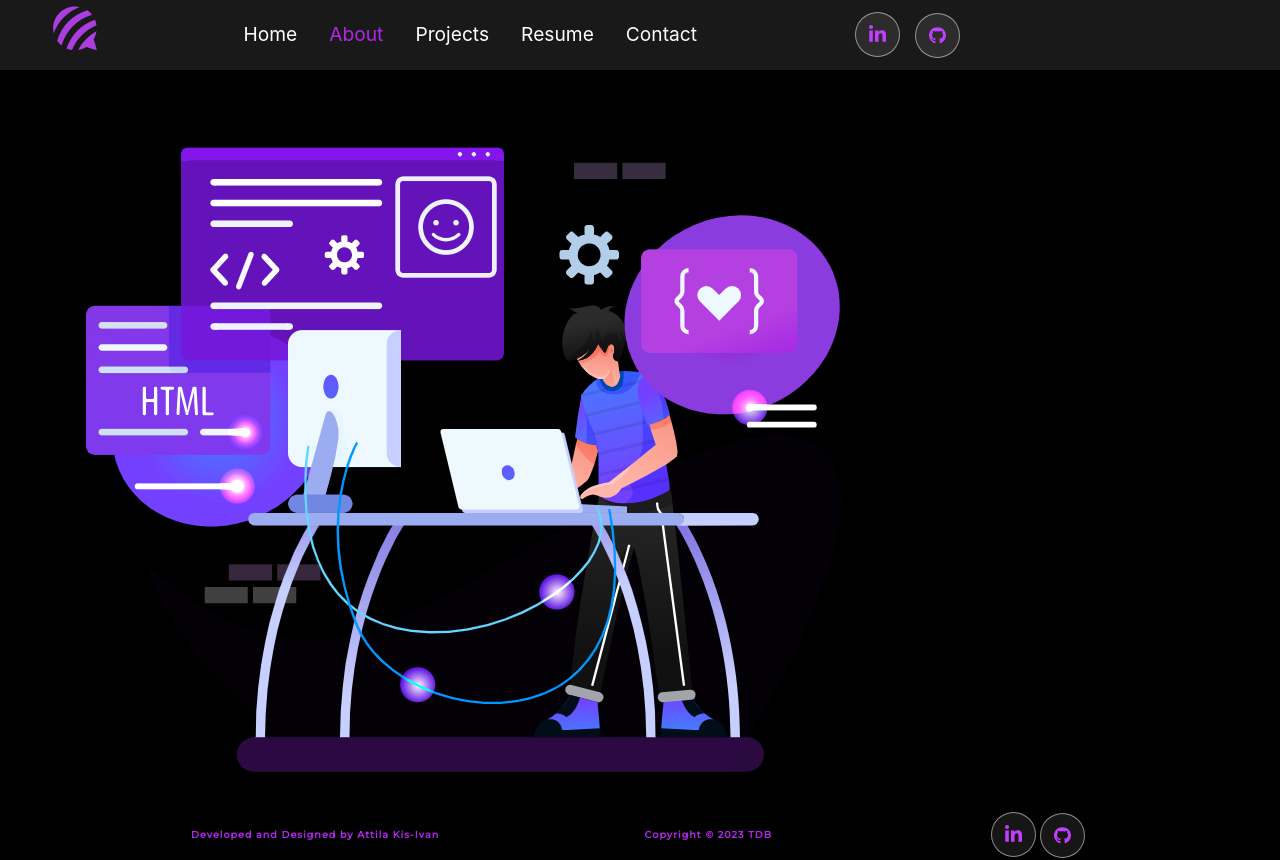
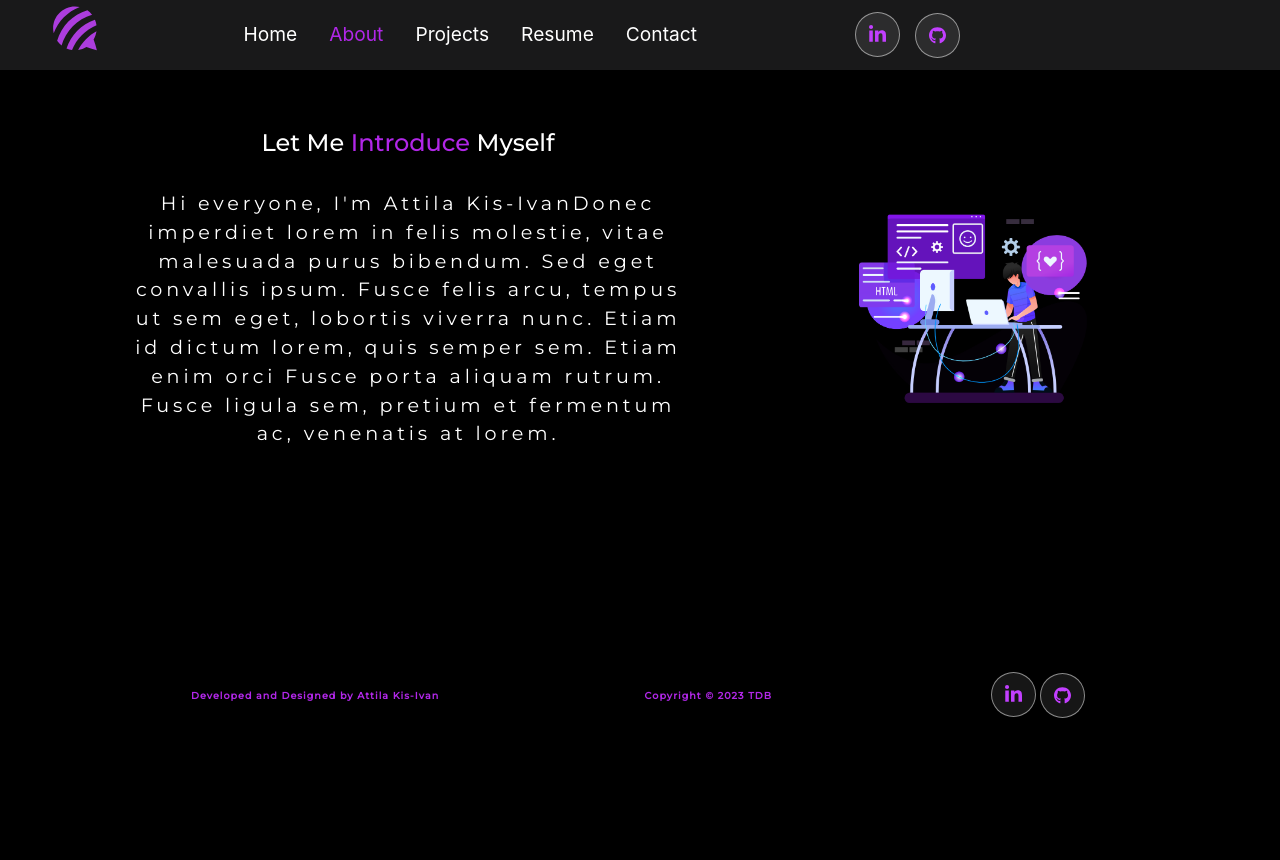
Before and after one commit to Attila-Kis-Ivan/personal-portfolio, a React (Create React App) app: page /about in a window 1280 px wide. After the commit the page ends 800 px from the top, so only its background shows below. Built offline with nearby package versions, Linux system fonts and the light colour scheme.

Commit message:
rewrite style for About in styled-components

```diff
--- a/src/routes/About/About.jsx
+++ b/src/routes/About/About.jsx
@@ -2,36 +2,47 @@ import React from "react";
 import Skills from "../../Components/Skills/Skills";
 import Tools from "../../Components/Tools/Tools";
 import about from "../../assets/images/about.png";
-import "./about.styles.css";
+import {
+  AboutSection,
+  AboutContainer,
+  AboutTextContainer,
+  AboutPictureContainer,
+  AboutImage,
+  HeaderText,
+  Introduce,
+  Purple,
+  PContainer,
+  Paragraph,
+} from "./about.styles.jsx";
 
 const About = () => {
   return (
-    <div className="section">
-      <div className="about-container">
-        <div className="about-text-container">
-          <div className="header-text">
-            <h1 className="introduce">
-              Let Me <span className="purple">Introduce</span> Myself
-            </h1>
-          </div>
-          <div className="p-container">
-            <p className="paragraph">
+    <AboutSection>
+      <AboutContainer>
+        <AboutTextContainer>
+          <HeaderText>
+            <Introduce>
+              Let Me <Purple>Introduce</Purple> Myself
+            </Introduce>
+          </HeaderText>
+          <PContainer>
+            <Paragraph>
               Hi everyone, I'm <span className="purple">Attila Kis-Ivan</span>
               Donec imperdiet lorem in felis molestie, vitae malesuada purus
               bibendum. Sed eget convallis ipsum. Fusce felis arcu, tempus ut
               sem eget, lobortis viverra nunc. Etiam id dictum lorem, quis
               semper sem. Etiam enim orci Fusce porta aliquam rutrum. Fusce
               ligula sem, pretium et fermentum ac, venenatis at lorem.
-            </p>
-          </div>
-        </div>
-        <div className="about-picture-container">
-          <img className="about-image" src={about} alt="about" />
-        </div>
-      </div>
+            </Paragraph>
+          </PContainer>
+        </AboutTextContainer>
+        <AboutPictureContainer>
+          <AboutImage src={about} alt="about" />
+        </AboutPictureContainer>
+      </AboutContainer>
       {/* <Skills />
       <Tools /> */}
-    </div>
+    </AboutSection>
   );
 };
 
--- /dev/null
+++ b/src/routes/About/about.styles.jsx
@@ -0,0 +1,116 @@
+import styled from "styled-components";
+import { Devices } from "../../Components/MediaQuery";
+
+export const AboutSection = styled.section`
+  display: flex;
+  align-items: center;
+  justify-content: center;
+  width: 100vw;
+  height: auto;
+  background-color: #000;
+  color: #fff;
+
+  @media ${Devices.md} {
+    display: flex;
+    flex-direction: column;
+    width: 100vw;
+    margin: auto;
+  }
+`;
+
+export const AboutContainer = styled.div`
+  display: flex;
+  flex-direction: row;
+  align-items: center;
+  align-content: space-between;
+  justify-content: center;
+  text-align: center;
+  width: 100vw;
+  margin-top: 3em;
+  margin-left: 5em;
+  margin-right: 5em;
+  margin-bottom: 14em;
+  @media ${Devices.md} {
+    display: flex;
+    flex-direction: column;
+    flex-wrap: nowrap;
+    text-align: center;
+    width: 90vw;
+    height: auto;
+    margin: 2em;
+  }
+`;
+
+export const AboutTextContainer = styled.div`
+  width: 50%;
+
+  @media ${Devices.md} {
+    width: 100%;
+    margin: 2em;
+    text-align: center;
+    height: auto;
+  }
+`;
+
+export const AboutPictureContainer = styled.div`
+  width: 30%;
+  height: auto;
+  margin-left: 8em;
+  margin-top: 8em;
+
+  @media ${Devices.md} {
+    width: 50vw;
+    margin: 3em;
+  }
+`;
+export const AboutImage = styled.img`
+  width: 90%;
+  height: 100%;
+
+  @media ${Devices.md} {
+    width: 100%;
+    height: 100%;
+  }
+`;
+
+export const HeaderText = styled.div`
+  margin-top: 5em;
+  margin-bottom: 2em;
+
+  @media ${Devices.md} {
+    margin-top: 4em;
+  }
+`;
+
+export const Introduce = styled.h1`
+  font-family: "Montserrat";
+  font-weight: 500;
+
+  @media ${Devices.md} {
+    font-size: 1.4em;
+    width: 100%;
+  }
+`;
+export const Purple = styled.span`
+  color: #b127e8;
+`;
+
+export const PContainer = styled.div`
+  margin-top: 1em;
+
+  @media ${Devices.md} {
+    width: 100%;
+  }
+`;
+export const Paragraph = styled.p`
+  font-family: "Montserrat";
+  font-weight: 400;
+  font-size: 1.2em;
+  letter-spacing: 0.2em;
+  line-height: 1.5em;
+
+  @media ${Devices.md} {
+    width: 100%;
+    font-size: 1.2em;
+  }
+`;
```
Also changed, not shown: src/routes/About/about.styles.css (deleted, +0 -126 lines), src/routes/Home/Home.style.jsx (renamed from src/routes/Home/Home.style.js).
